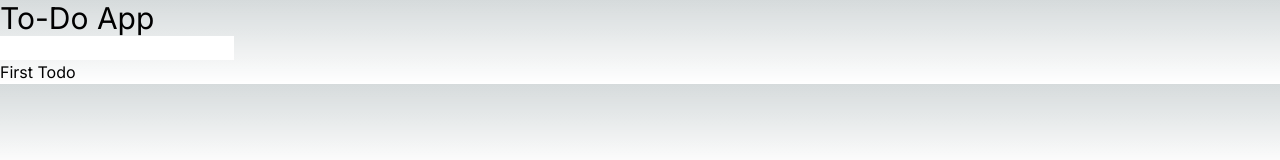
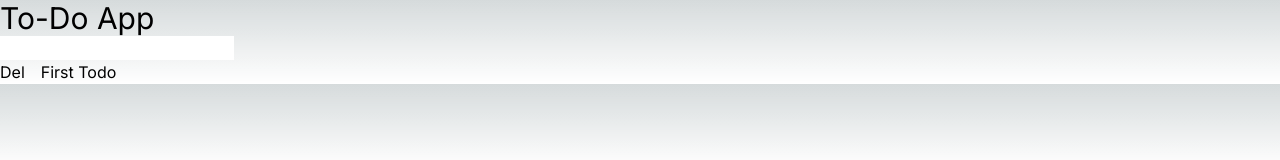
Before and after one commit to 11amanraj/to-do, a Next.js app: page / in a window 1280 px wide. Shown: the top 160 px of the page. Built offline with nearby package versions, Linux system fonts and the light colour scheme.

Commit message:
Added functionality to remove todos

```diff
--- a/app/page.tsx
+++ b/app/page.tsx
@@ -18,6 +18,11 @@ export default function Home() {
   ])
   const inputRef = useRef<HTMLInputElement>(null)
 
+  const todoDeleteHandler = (id: string) => {
+    const updatedTodos = todos.filter(todo => todo.id !== id)
+    setTodos([...updatedTodos])
+  }
+
   return (
     <main>
       <h1 className="text-3xl">To-Do App</h1>
@@ -31,13 +36,20 @@ export default function Home() {
               text: todo,
               completed: false,
             }])
+            inputRef.current.value = ''
           }
         }}>
         <input ref={inputRef} className="text-blue-900" type="text"/>
       </form>
 
       <div>
-        {todos.map(todo => <p key={todo.id}>{todo.text}</p>)}
+        {todos.map(todo => {
+          return (
+            <div key={todo.id} className="flex gap-4">
+              <p onClick={() => todoDeleteHandler(todo.id)}>Del</p>
+              <p>{todo.text}</p>
+            </div>)
+        })}
       </div>
     </main>
   )
```
